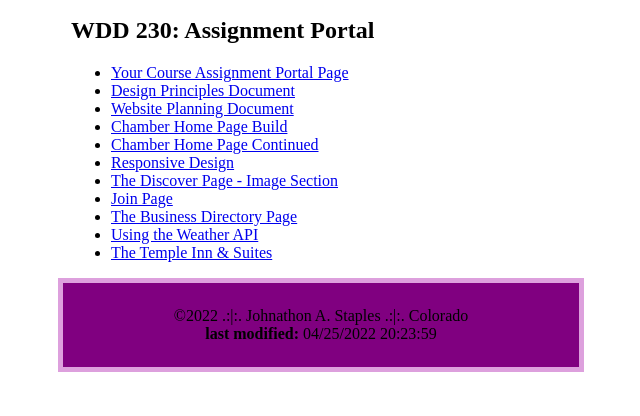
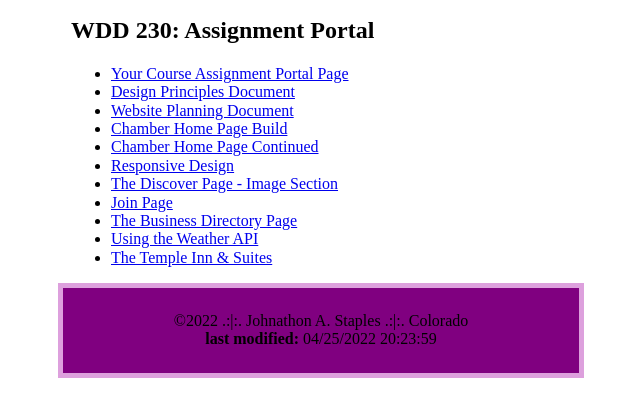
Before and after one commit to Deepfatfried42/wdd230, a plain HTML site: page index.html in a window 1280 px wide. Shown: the part 182-598 px from the top of the page, without its empty margins (319-959 px from the left). Drawn offline with Linux system fonts and the light colour scheme.

Commit message:
added normalize css

```diff
--- a/index.html
+++ b/index.html
@@ -5,7 +5,8 @@
     <meta name="viewport" content="width=device-width, initial-scale=1.0">
     <title>Johnathon A. Staples</title>
     <meta name="description" content="Assignment portal for Johnathon A. Staples in WDD 230: Web Frontend Development at Brigham Young University - Idaho">
-    <link href= "css/styles.css" rel= "stylesheet"/>
+    <link rel= "stylesheet" href="css/normalize.css">
+    <link rel= "stylesheet" href="css/styles.css">
 </head>
 
 <body>
```
